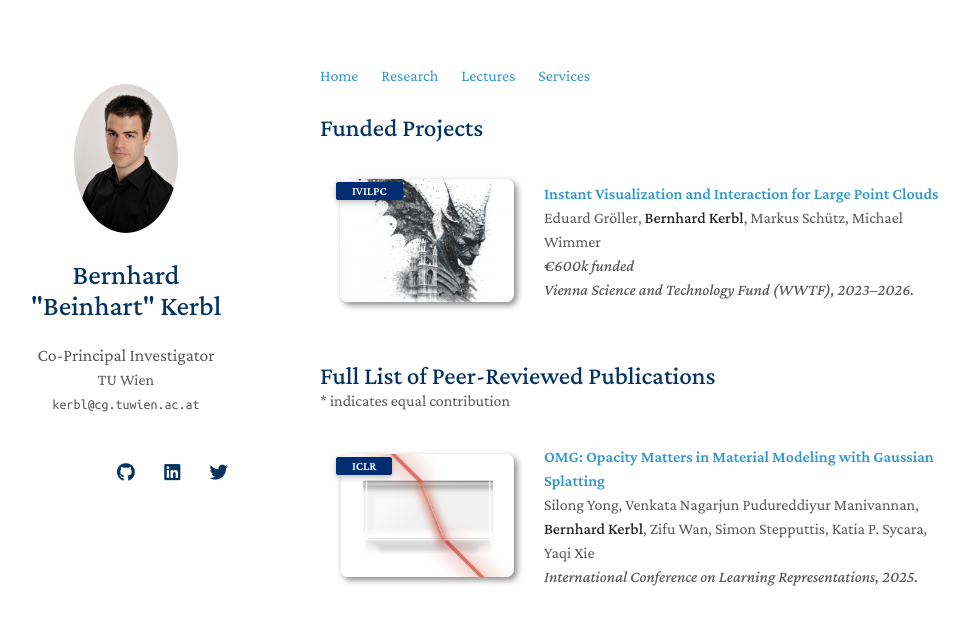
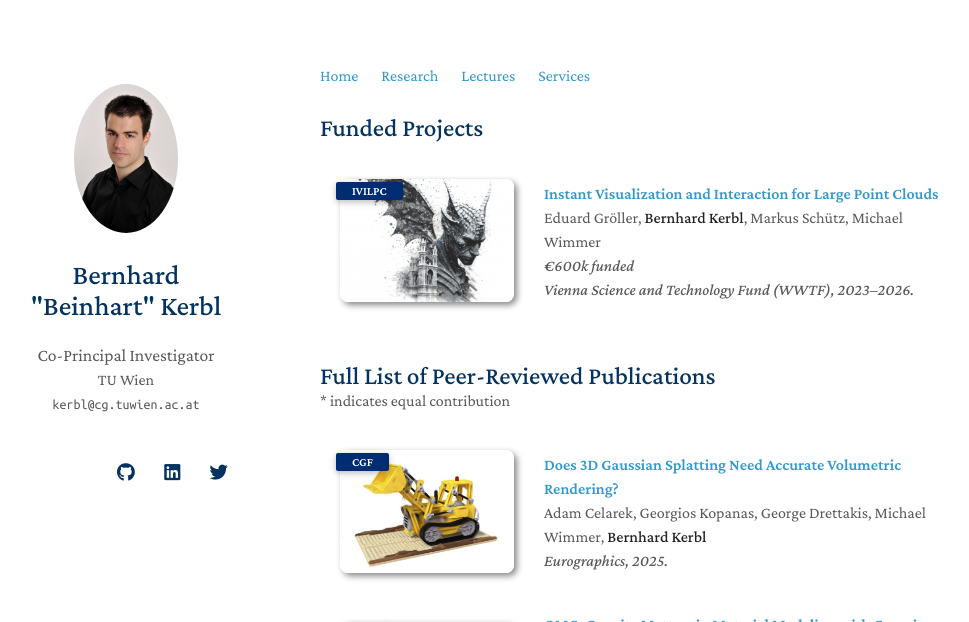
Before and after one commit to Snosixtyboo/snosixtyboo.github.io, a Jekyll site: the page built from publications.md, in a window 1280 px wide and 900 px high, cut to the strip 0-622 px from the top of the window. Shown: the whole strip, without its empty margins (150-1119 px from the left). Built offline with Jekyll 4.4.1, drawn with Linux system fonts in a browser that asks for light colours; nearby versions of some CDN libraries; a style sheet for code colours, icons or effects is not loaded.

Commit message:
adams paper

```diff
--- a/_data/publications.yml
+++ b/_data/publications.yml
@@ -1,4 +1,10 @@
 main:
+  - title: "Does 3D Gaussian Splatting Need Accurate Volumetric Rendering?"
+    authors: Adam Celarek, Georgios Kopanas, George Drettakis, Michael Wimmer, <strong>Bernhard Kerbl</strong>
+    conference_short: CGF
+    conference: Eurographics, 2025.
+    image: ./assets/img/does.jpg
+
   - title: "OMG: Opacity Matters in Material Modeling with Gaussian Splatting"
     authors: Silong Yong, Venkata Nagarjun Pudureddiyur Manivannan, <strong>Bernhard Kerbl</strong>, Zifu Wan, Simon Stepputtis, Katia P. Sycara, Yaqi Xie
     conference_short: ICLR
```
Also changed, not shown: assets/img/does.jpg (added).
